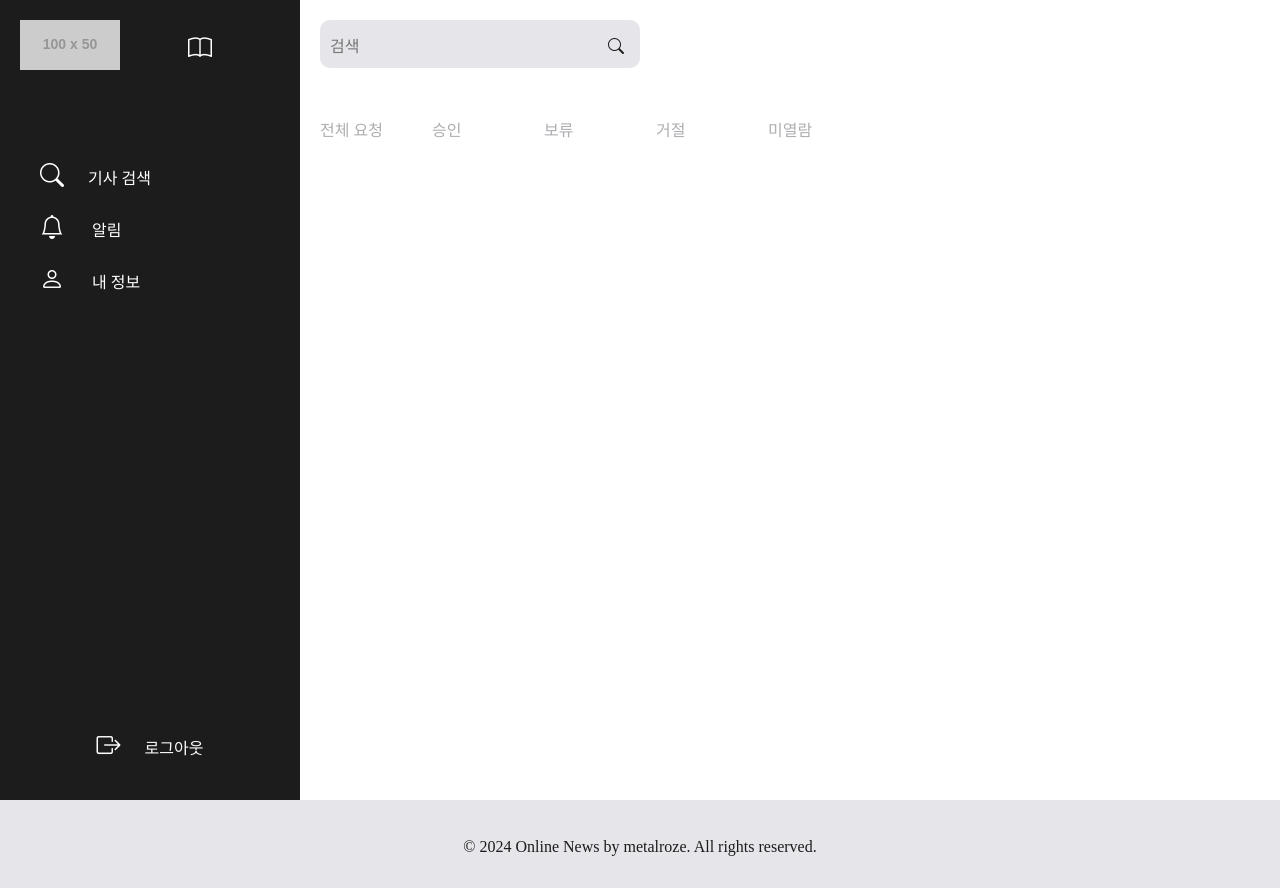
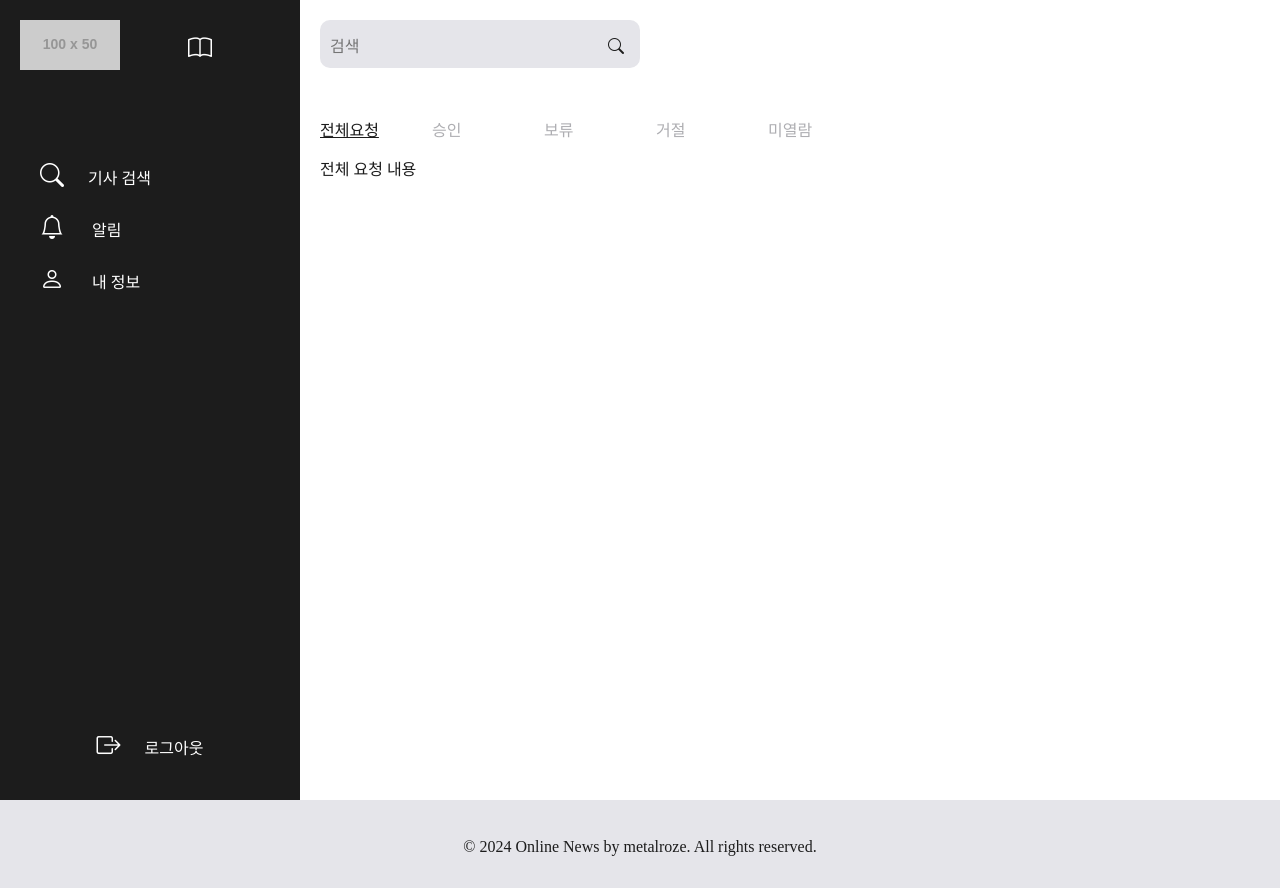
Before and after one commit to MetalRoze/OnlineNews_FE, a React (Vite) app: page /requestManage in a window 1280 px wide. Built offline with nearby package versions, Linux system fonts and the light colour scheme; a web font is replaced by a local one.

Commit message:
feat: prop으로 tabData 제공

```diff
--- a/src/components/DesktopTab.jsx
+++ b/src/components/DesktopTab.jsx
@@ -21,33 +21,17 @@ const StyledTabs = styled(Tabs)`
       text-decoration: underline;
     }
   }
-  .tab-content {
-    border: none;
-    padding: 20px;
-  }
+
 `;
 
-export default function DesktopTab() {
+export default function DesktopTab({tabData}) {
     return (
-        <StyledTabs
-            defaultActiveKey="profile"
-            className="mb-3"
-        >
-            <Tab eventKey="전체 요청" title="전체 요청">
-                Tab content 전체 요청
-            </Tab>
-            <Tab eventKey="승인" title="승인">
-                Tab content for 승인
-            </Tab>
-            <Tab eventKey="보류" title="보류">
-                Tab content for 보류
-            </Tab>
-            <Tab eventKey="거절" title="거절">
-                Tab content for 거절
-            </Tab>
-            <Tab eventKey="미열람" title="미열람">
-                Tab content for 미열람
-            </Tab>
+        <StyledTabs defaultActiveKey={tabData[0]?.eventKey} className="mb-3">
+            {tabData.map((tab) => (
+                <Tab eventKey={tab.eventKey} title={tab.title} key={tab.eventKey}>
+                    {tab.content}
+                </Tab>
+            ))}
         </StyledTabs>
     );
 }
--- a/src/pages/requestManage/RequestManage.jsx
+++ b/src/pages/requestManage/RequestManage.jsx
@@ -5,13 +5,25 @@ import Sidebar from '../../components/Sidebar';
 import DesktopTab from '../../components/DesktopTab';
 
 export default function RequestManage() {
+    const tabData = [
+        { eventKey: 'allRequests', title: '전체요청', content: '전체 요청 내용' },
+        { eventKey: 'approved', title: '승인', content: '승인된 요청 내용' },
+        { eventKey: 'pending', title: '보류', content: '보류된 요청 내용' },
+        { eventKey: 'rejected', title: '거절', content: '거절된 요청 내용' },
+        { eventKey: 'unread', title: '미열람', content: '미열람된 요청 내용' },
+    ];
+    const tabData2 = [
+        { eventKey: 'allRequests', title: '전체직원', content: '전체 직원' },
+        { eventKey: 'approved', title: '기자', content: '기자' },
+        { eventKey: 'pending', title: '일반기자', content: '일반기자' },
+    ];
     return (
         <div className="flex" style={{ width: "100vw" }}>
             <Sidebar />
             <div className="desktop-container">
                 <SearchBar />
                 <div style={{ height: '3rem' }}></div>
-                <DesktopTab/>
+                <DesktopTab tabData={tabData}/>
 
             </div>
         </div>
```
